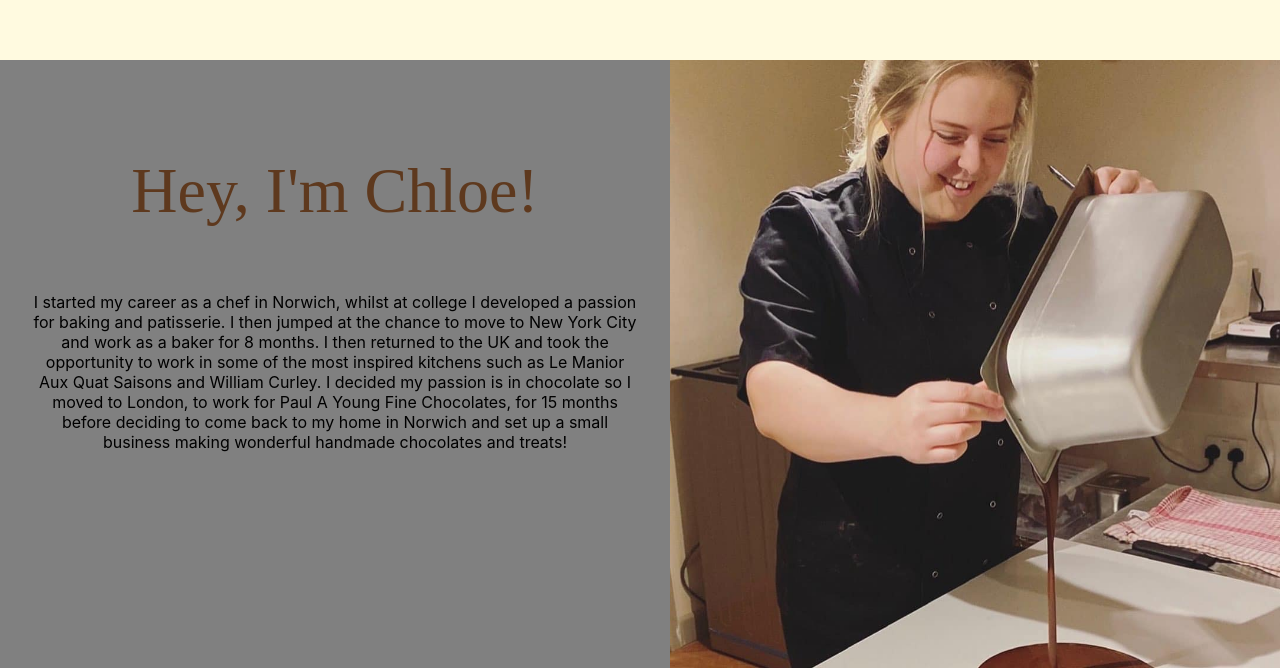
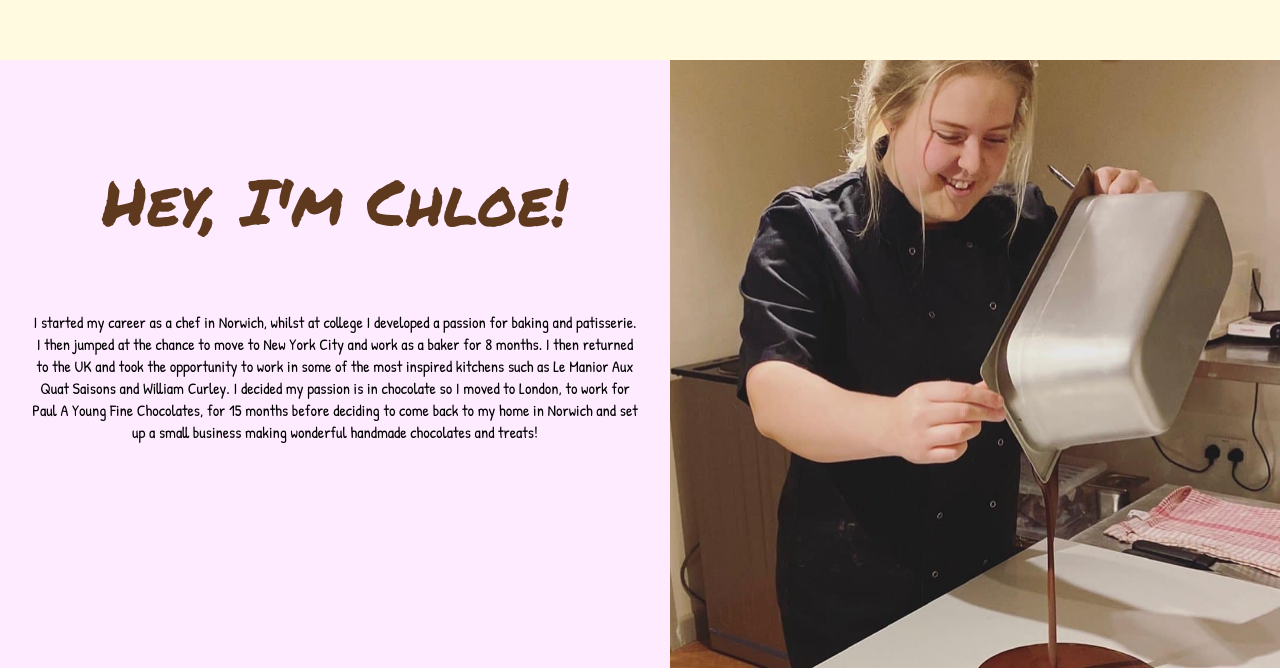
Before and after one commit to JakeSaterlay/lifetimeofchocolate, a React (Create React App) app: page / in a window 1280 px wide. Shown: the part 740-1412 px from the top of the page. Built offline with nearby package versions, Linux system fonts and the light colour scheme; a web font is replaced by a local one.

Commit message:
font changes

```diff
--- a/src/App.css
+++ b/src/App.css
@@ -1,5 +1,7 @@
 
 @import url("https://fonts.googleapis.com/css2?family=Ms+Madi");
+@import url("https://fonts.googleapis.com/css2?family=Permanent+Marker");
+@import url("https://fonts.googleapis.com/css2?family=Patrick+Hand");
 
 .App {
   text-align: center;
@@ -25,3 +27,13 @@
   color:#5E391E;
   font-size:64px;
 }
+
+.section-title{
+  font-family: 'Permanent Marker', cursive;
+  color:#5E391E;
+  font-size:64px;
+}
+
+.text {
+  font-family: 'Patrick Hand', cursive;
+}
--- a/src/components/about-me.jsx
+++ b/src/components/about-me.jsx
@@ -6,8 +6,8 @@ function AboutMe() {
         <div>
             <div class="section">
                 <div className="section-text">
-                    <p className="title">Hey, I'm Chloe!</p>
-                    <p>
+                    <p className="section-title">Hey, I'm Chloe!</p>
+                    <p className="text">
                         I started my career as a chef in Norwich, whilst at college I developed a passion for baking and patisserie.
                         I then jumped at the chance to move to New York City and work as a baker for 8 months. I then returned to the UK and took the
                         opportunity to work in some of the most inspired kitchens such as Le Manior Aux Quat Saisons and William Curley.
--- a/src/styles/layout.css
+++ b/src/styles/layout.css
@@ -2,7 +2,7 @@
     display:flex;
     flex-direction:row;
     justify-content: center;
-    background-color:grey;
+    background-color: #ffebff;
 }
 
 .section-text{
```
